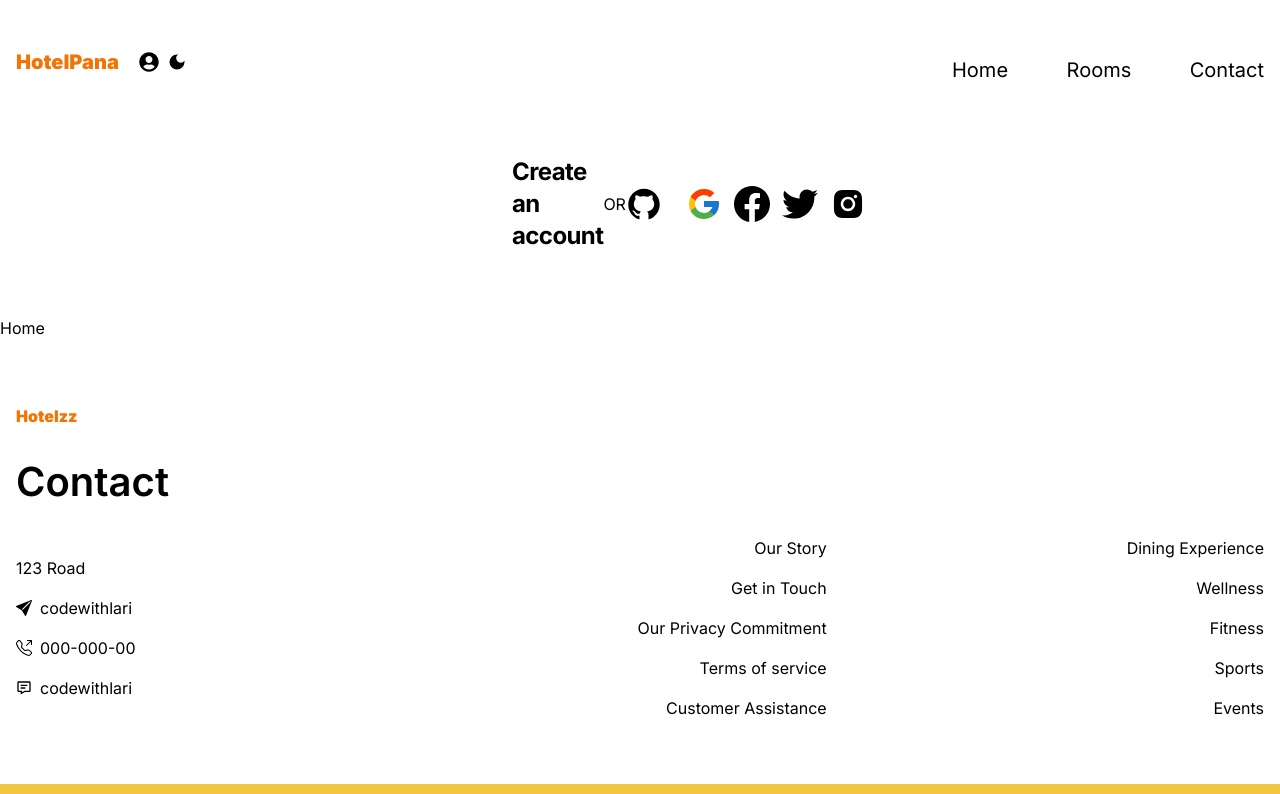
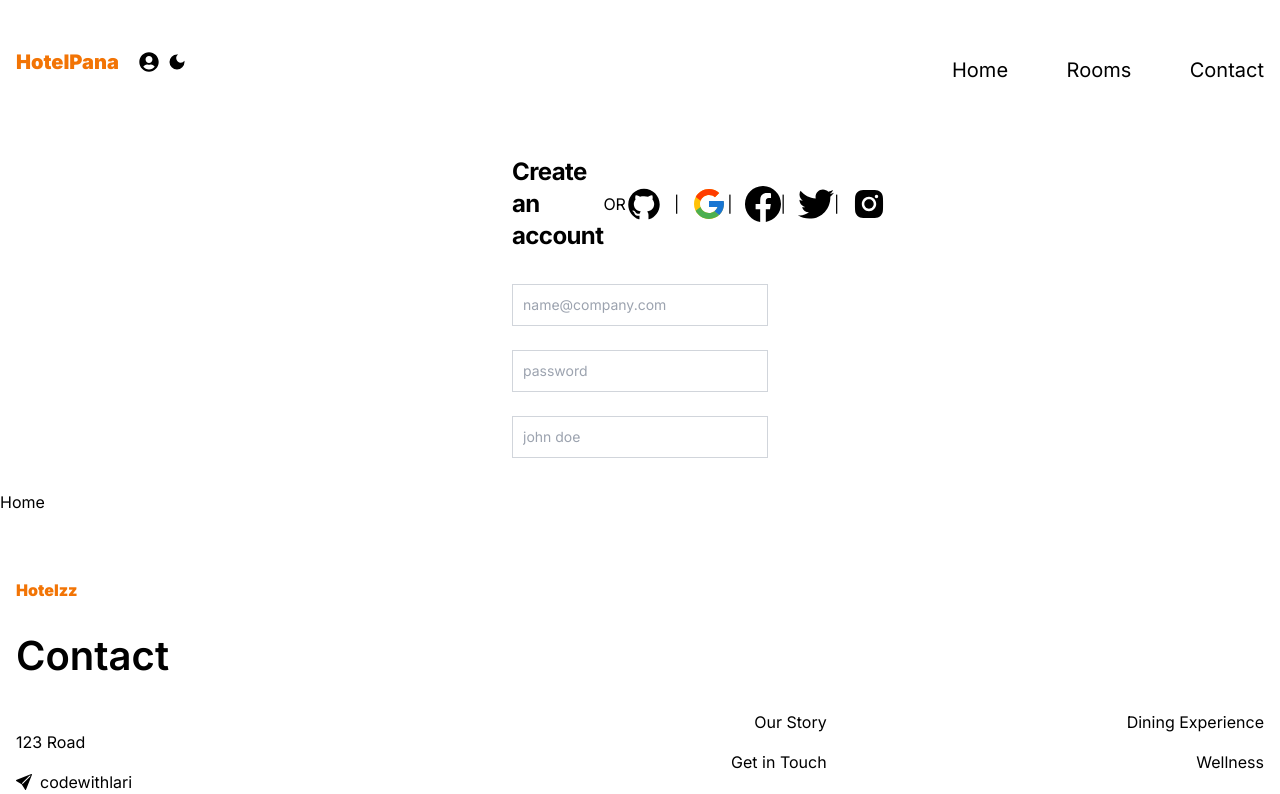
Before and after one commit to misikir21/hotel, a Next.js app: page / in a window 1280 px wide. Shown: the top 794 px of the page. Built offline with nearby package versions, Linux system fonts and the light colour scheme.

Commit message:
add form to my page

```diff
--- a/src/app/component/Auth/Auth.tsx
+++ b/src/app/component/Auth/Auth.tsx
@@ -3,6 +3,8 @@
 import { BsFacebook } from "react-icons/bs";
 import { FaTwitter } from "react-icons/fa";
 import { AiFillInstagram } from "react-icons/ai";
+const inputStyle =
+  "border border-gray-300 sm:text-sm text-black rounded:lg block w-full p-2.5 focus:outline-none";
 const Auth = () => {
   return (
     <section className="container mx-auto">
@@ -14,12 +16,45 @@
           <p>OR</p>
           <span className="inline-flex items-center">
             <AiFillGithub className="mr-3 text-4xl cursor-pointer text-black dark:text" />
+            |
             <FcGoogle className="ml-3 text-4xl cursor-pointer" />
+            |
             <BsFacebook className="ml-3 text-4xl cursor-pointer" />
+            |
             <FaTwitter className="ml-3 text-4xl cursor-pointer" />
+            |
             <AiFillInstagram className="ml-3 text-4xl cursor-pointer" />
           </span>
         </div>
+        <form className="space-y-4 md:space-y-6">
+          <input
+            type="email"
+            name="email"
+            id="email"
+            placeholder="name@company.com"
+            required
+            className={inputStyle}
+          />
+
+          <input
+            type="password"
+            name="password"
+            id="password"
+            placeholder="password"
+            required
+            minLength={6}
+            className={inputStyle}
+          />
+
+          <input
+            type="text"
+            name="name"
+            id="name"
+            placeholder="john doe"
+            required
+            className={inputStyle}
+          />
+        </form>
       </div>
     </section>
   );
```
